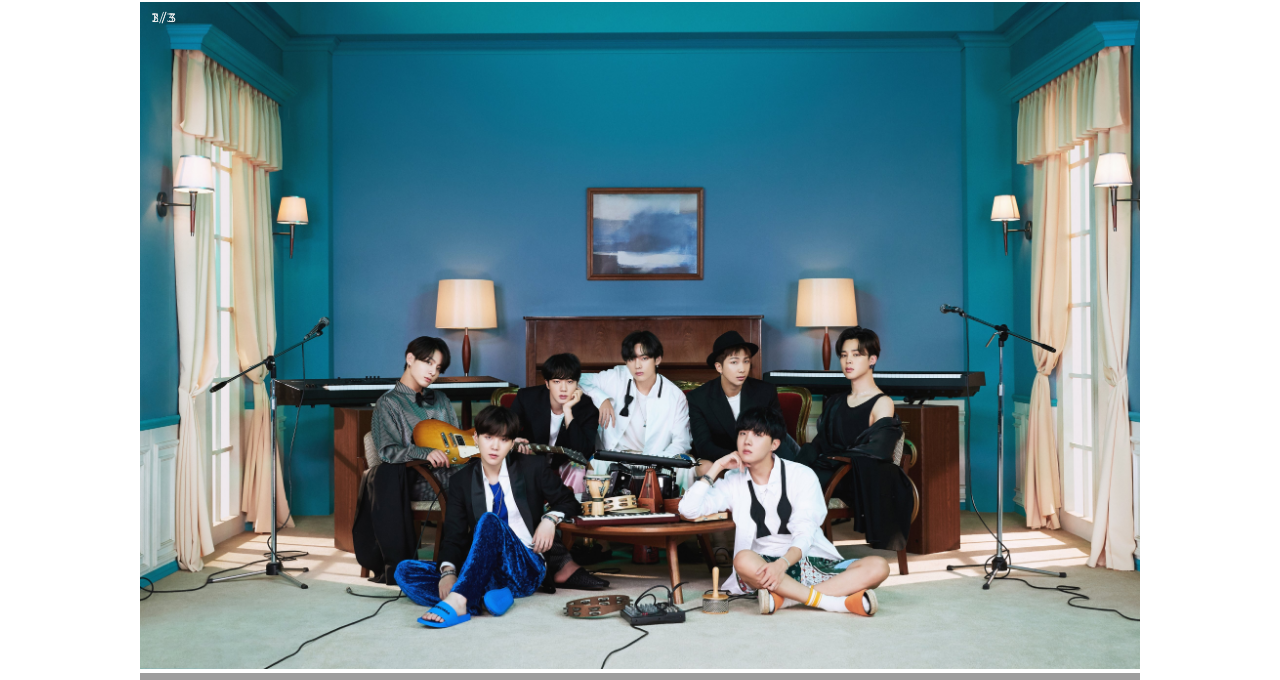
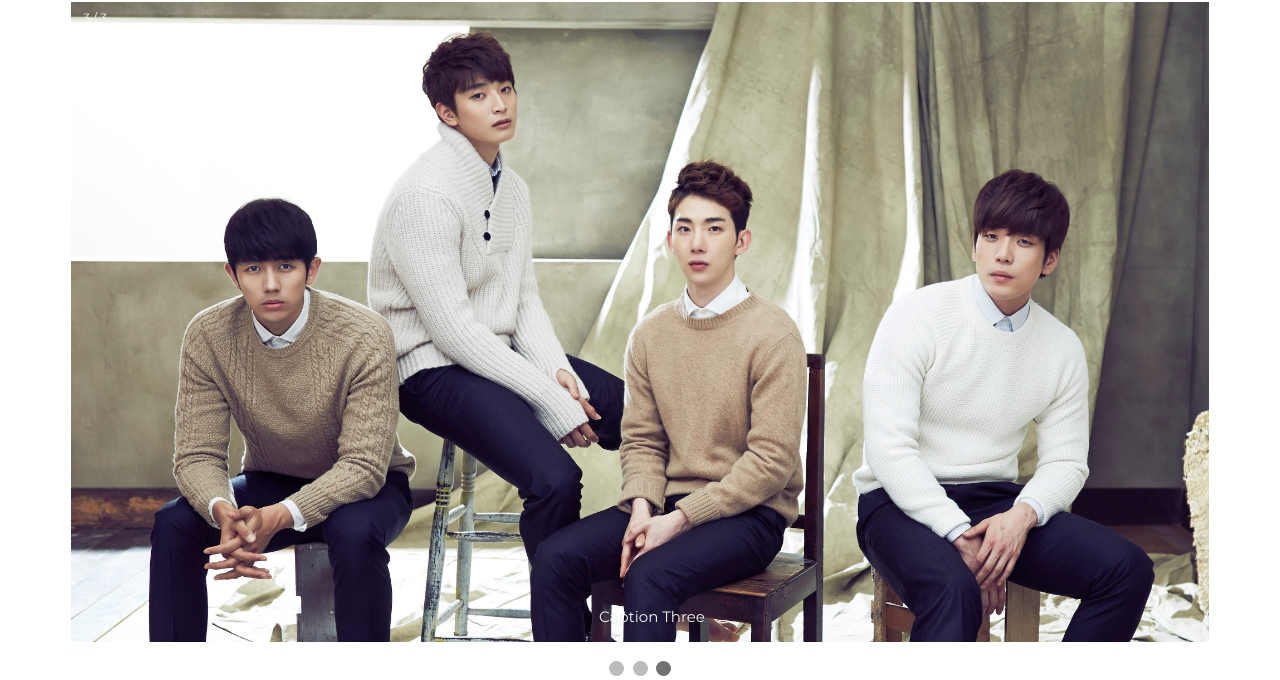
Before and after one commit to AJLC-TAY/EntertainmentWebsite, a PHP site: page / in a window 1280 px wide. Shown: the part 158-838 px from the top of the page. Run offline with PHP 8.4, Linux system fonts and the light colour scheme; grey boxes are pictures that could not be loaded.

Commit message:
Fixed slideshow errors

```diff
--- a/src/index.html
+++ b/src/index.html
@@ -2,10 +2,11 @@
 <html lang="en" dir="ltr">
   <head>
       <meta charset="utf-8">
+      <meta name="viewport" content="width=device-width, initial-scale=1">
       <title>Home | Big Hit Music</title>
       <link rel="stylesheet" type="text/css" href="style.css">
       <link href="https://fonts.googleapis.com/css2?family=Montserrat&display=swap" rel="stylesheet">
-      <script type="text/javascript" src="jscript.js"></script>
+
 
     </head>
 <div class="container">
@@ -46,6 +47,13 @@
           <div class="text">Caption Three</div>
         </div>
       </div>
+      <br>
+      <div style="text-align:center">
+        <span class="dot"></span>
+        <span class="dot"></span>
+        <span class="dot"></span>
+      </div>
+      <script type="text/javascript" src="jscript.js"></script>
     </header>
     <hr>
 
--- a/src/jscript.js
+++ b/src/jscript.js
@@ -427,14 +427,16 @@ showSlides();
 function showSlides() {
   var i;
   var slides = document.getElementsByClassName("mySlides");
-
+  var dots = document.getElementsByClassName("dot");
   for (i = 0; i < slides.length; i++) {
     slides[i].style.display = "none";
   }
   slideIndex++;
-
+  if (slideIndex > slides.length) {slideIndex = 1}
+  for (i = 0; i < dots.length; i++) {
+    dots[i].className = dots[i].className.replace(" active", "");
   }
   slides[slideIndex-1].style.display = "block";
   dots[slideIndex-1].className += " active";
-  setTimeout(showSlides, 5000);
+  setTimeout(showSlides, 3000);
 }
--- a/src/style.css
+++ b/src/style.css
@@ -181,14 +181,21 @@ span {
 }
 
 /*Slideshow Conatiner*/
+
+
 .slideshow-container{
-  max-width: 1000px;
+  max-width: 1500px;
   position: relative;
   margin: auto;
+  box-sizing: border-box;
 }
 
+.mySlides {
+  display: none;
+}
 .mySlides.fade img{
-  height: 50%;
+  vertical-align: middle;
+  height: auto;
   width: 100%;
 }
 
@@ -210,7 +217,20 @@ span {
   top: 0;
 }
 
-/* Fading animation */
+.dot {
+  height: 15px;
+  width: 15px;
+  margin: 0 2px;
+  background-color: #bbb;
+  border-radius: 50%;
+  display: inline-block;
+  transition: background-color 0.6s ease;
+}
+
+.active {
+  background-color: #717171;
+}
+
 .fade {
   -webkit-animation-name: fade;
   -webkit-animation-duration: 1.5s;
```
Also changed, not shown: src/images/2am.jpg, src/images/8eight.jpg, src/images/BTS.jpg, 2 other files.
